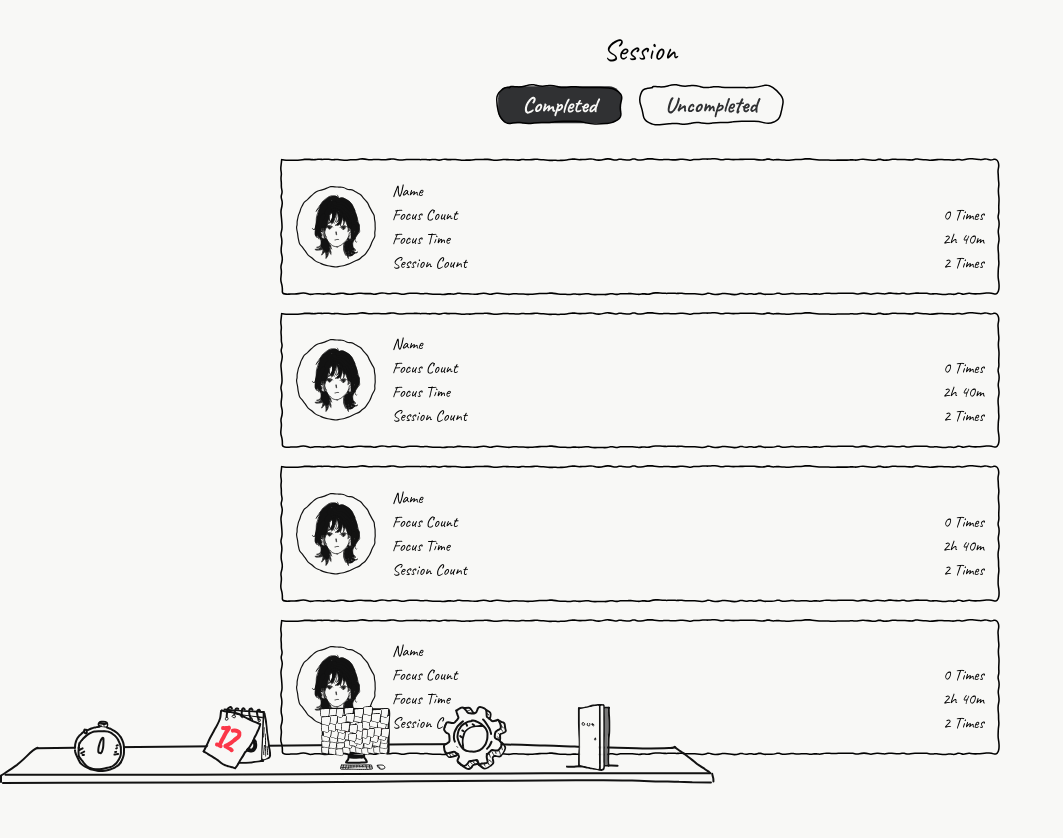
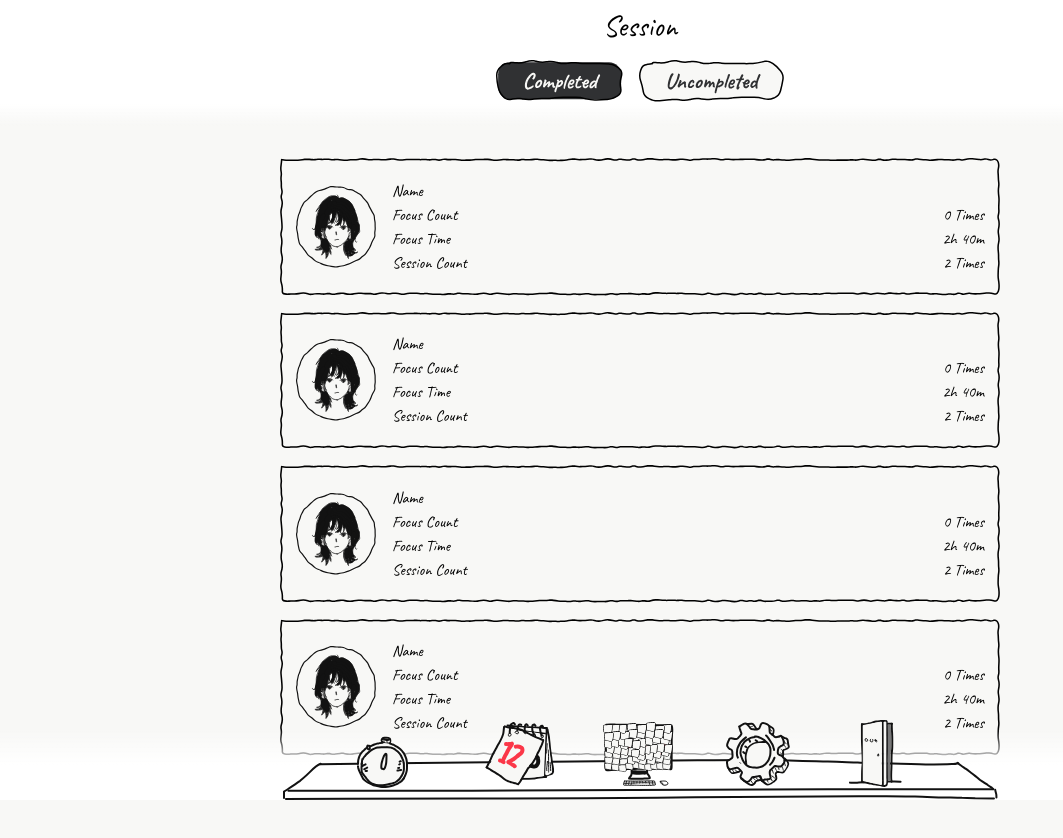
Before and after one commit to errorsolver/Pomodoro-App-FE, a SvelteKit app: page /session/completed in a window 1280 px wide. Shown: the top 838 px of the page, without its empty margins (0-1063 px from the left). Built offline with nearby package versions, Linux system fonts and the light colour scheme.

Commit message:
fix(layout): adjust positioning and background for improved session layout

```diff
--- a/src/lib/components/MenuTable.svelte
+++ b/src/lib/components/MenuTable.svelte
@@ -1,4 +1,4 @@
-<div class="flex flex-col items-center justify-self-center mt-8 fixed bottom-4 z-999">
+<div class="flex flex-col items-center justify-self-center fixed bottom-0 w-screen z-999 bg-linear-to-t from-white from-41% to-transparent to-88%">
   <div class="mt-10">
     <img src="/icons/meja.svg" alt="desk menu" />
   </div>
--- a/src/routes/(inapp)/session/+layout.svelte
+++ b/src/routes/(inapp)/session/+layout.svelte
@@ -13,9 +13,11 @@
   let search = $derived(page.url.search);
 </script>
 
-<div class="mt-8">
-  <div class="sticky top-2 z-999">
-    <p class="text-3xl text-center">Session</p>
+<div class="">
+  <div class="sticky top-0 pt-2 z-999 bg-linear-to-b from-white from-82% to-transparent to-100% pb-6">
+    <p class="text-3xl text-center">
+      Session
+    </p>
     <div class="flex justify-center space-x-4 mt-4">
       <a href="/session/completed">
         {#if pathname.endsWith("/completed")}
```
